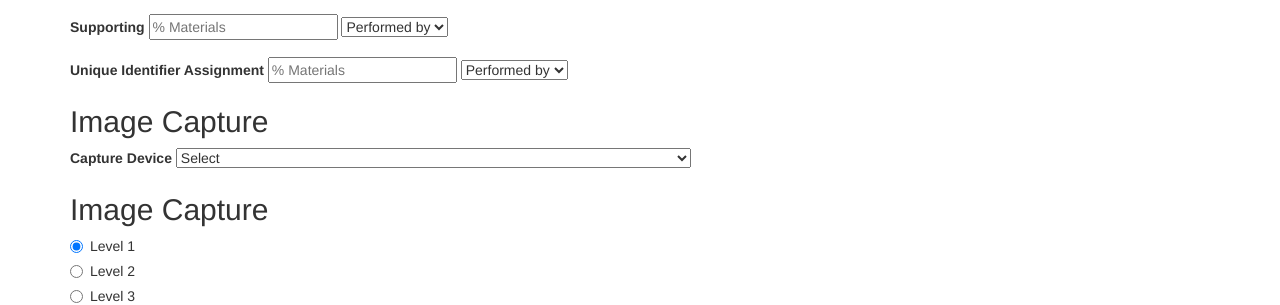
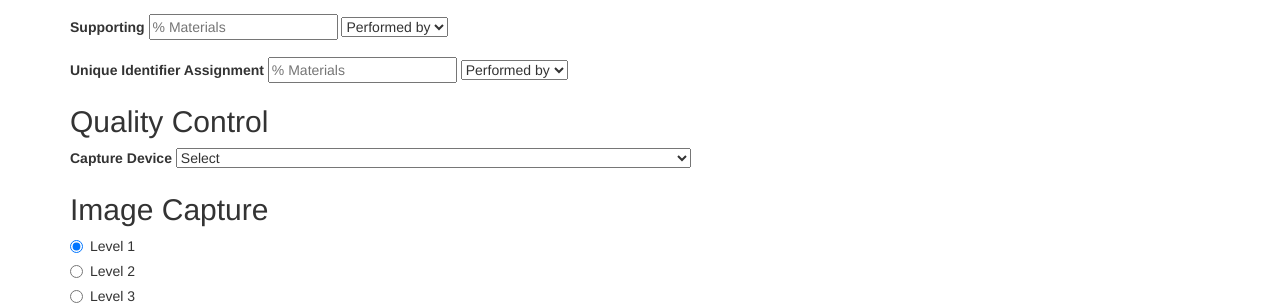
Before and after one commit to clirdlf/digitization_cost_calculator, a Jekyll site: the page built from index.html, in a window 1280 px wide. Shown: the part 615-920 px from the top of the page. Built offline with Jekyll 4.4.1, drawn with Linux system fonts in a browser that asks for light colours; nearby versions of some CDN libraries; comment, search, counter and statistics services are not loaded.

Commit message:
Rename Image Capture heading
Renames Image Capture heading to Quality Control

closes #7

```diff
--- a/index.html
+++ b/index.html
@@ -104,7 +104,7 @@ javascripts:
           </select>
         </div>
 
-        <h2>Image Capture</h2>
+        <h2>Quality Control</h2>
 
         <div class="form-group">
           <label for="capture_device">Capture Device</label>
```
